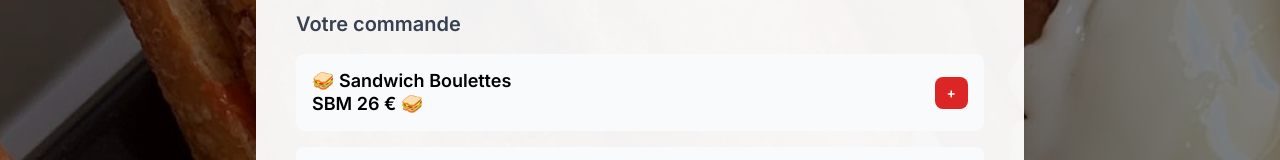
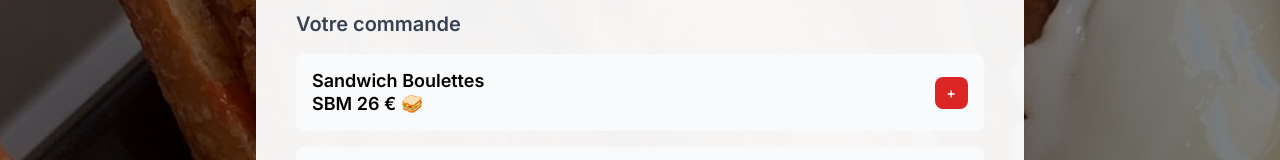
Before and after one commit to jimeye/mekboubaV2, a Next.js app: page /reservation in a window 1280 px wide. Shown: the part 270-430 px from the top of the page. Built offline with nearby package versions, Linux system fonts and the light colour scheme.

Commit message:
Titres : 'Sandwich Boulettes' + 'SBM 26 € 🥪' et 'Box Boulettes' + 'BBM 26 €🍴' (emoji à la fin de la 2e ligne)

```diff
--- a/app/reservation/page.js
+++ b/app/reservation/page.js
@@ -258,7 +258,7 @@ export default function ReservationPage() {
                   <div className="bg-gray-50 p-4 rounded-lg mb-4">
                       <div className="flex justify-between items-center">
                           <div>
-                            <h3 className="font-semibold text-lg leading-tight">🥪 Sandwich Boulettes</h3>
+                            <h3 className="font-semibold text-lg leading-tight">Sandwich Boulettes</h3>
                             <div className="font-semibold text-lg leading-tight">SBM 26 € 🥪</div>
                           </div>
                           <button type="button" onClick={() => addItem('sbm')} className="bg-accent-red text-white px-2 md:px-3 py-1 md:py-1.5 rounded-lg font-semibold text-sm">+</button>
```
